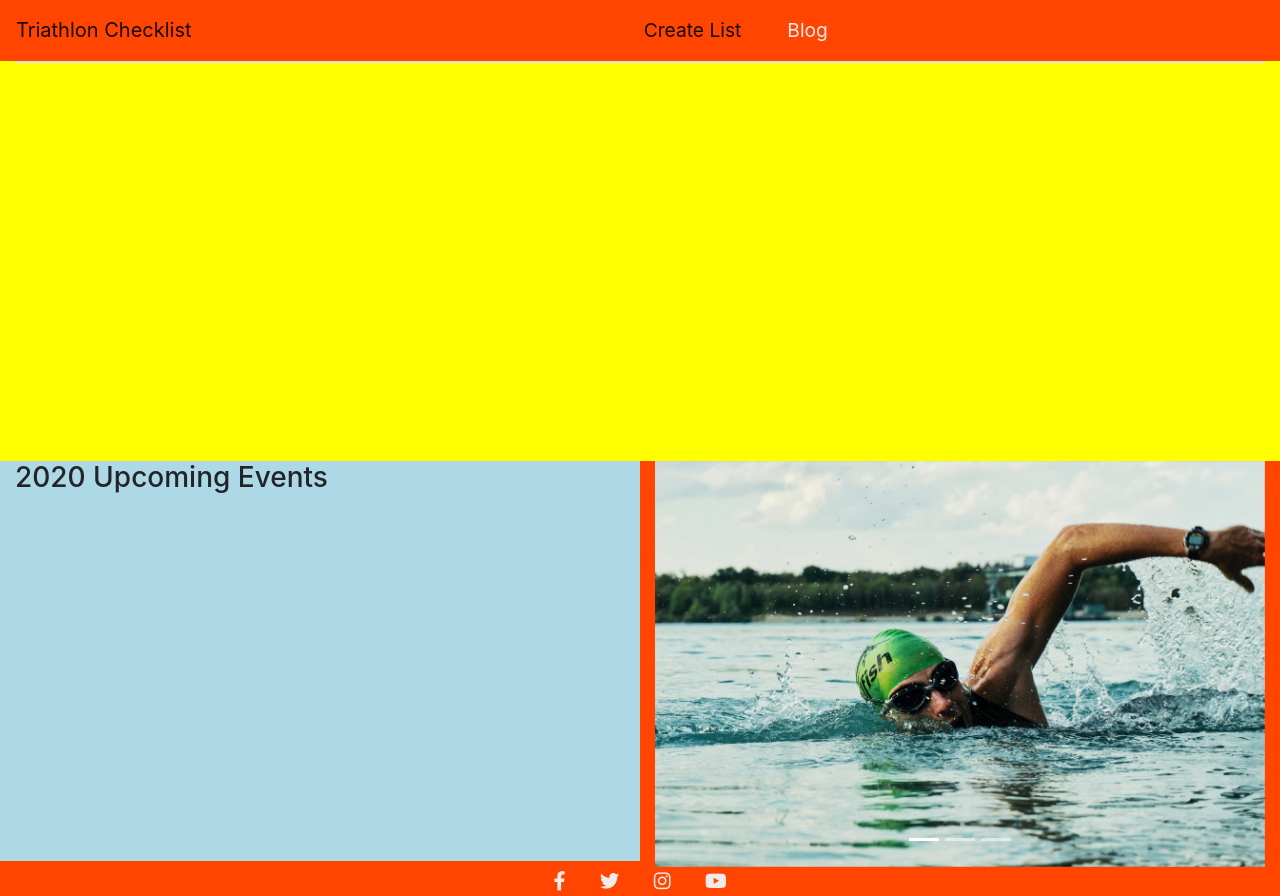
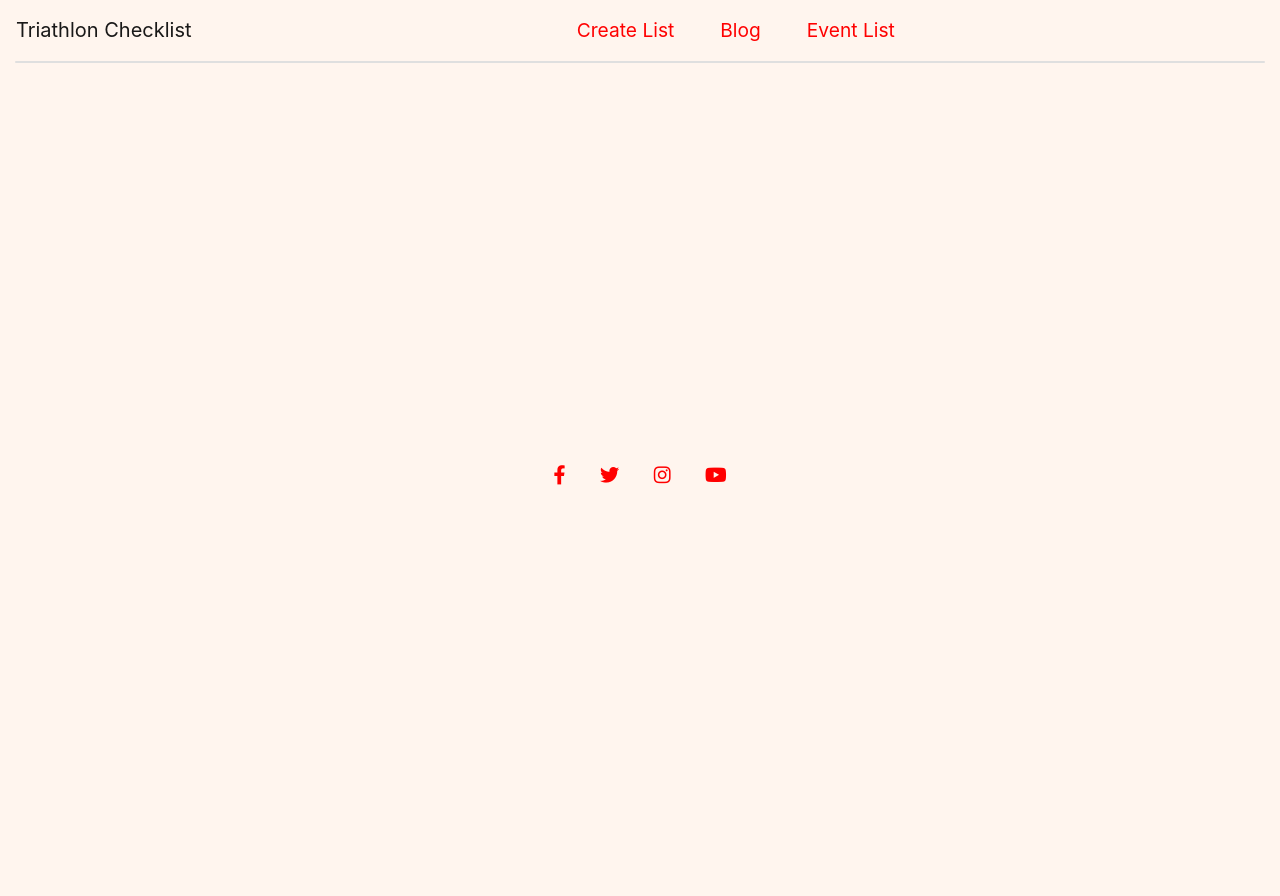
Before and after one commit to johnj974/triathlon-checklist, a Flask app: page / in a window 1280 px wide. After the commit the page ends 485 px from the top, so only its background shows below. Run offline with Flask 2, Linux system fonts and the light colour scheme; data that the repository does not hold is empty; some libraries are stand-ins or nearby versions.

Commit message:
working on events list

```diff
--- a/app.py
+++ b/app.py
@@ -20,8 +20,8 @@ mongo = PyMongo(app)
 @app.route("/home")
 def index():
     return render_template("home.html", check=mongo.db.checklist.find(),                            # check is assigned variable/ checklist is mongodb doc heading
-                                        events=mongo.db.events.find(),                              # events is assigned variable to mongodb heading
-                                        types=mongo.db.types.find())
+                                        types=mongo.db.types.find())                                # events is assigned variable to mongodb heading
+
 
 
 @app.route("/add_list")                                                                             # page for checklist addition
@@ -51,11 +51,17 @@ def insert_list():
     return redirect(url_for("index"))
 
 
-@app.route("/event_list", methods=["POST"])                                                        # function to generate new event list to home page
+@app.route("/event_list")                                                                            # page for events list
 def event_list():
-    types = mongo.db.types
-    types.insert_one(request.form.to_dict())
-    return redirect(url_for("index"))
+    return render_template("events.html", events=mongo.db.events.find())
+
+
+
+@app.route("/insert_event", methods=["POST"])                                                        # function to generate new event list to event page
+def insert_event():
+    events = mongo.db.events
+    events.insert_one(request.form.to_dict())
+    return redirect(url_for("event_list"))
 
 
 @app.route("/edit_checklist/<checklist_id>")                                                        # function to edit checklist
@@ -90,19 +96,8 @@ def delete_checklist(checklist_id):
     return redirect(url_for("index"))
 
 
-"""@app.route("/blog", methods=["POST"])                                                # blog function
-def blog():
-    events = mongo.db.events
-    events.insert_one(request.form.to_dict())
-    return redirect(url_for("blog_list"))"""
-
-
 
 if __name__ == "__main__":
     app.run(host=os.environ.get("IP"),
     port=int(os.environ.get("PORT")),
     debug=True)
-
-
-Pokemons = ["Pikachu", "Charizard", "Squirtle", "Jigglypuff",
-           "Bulbasaur", "Gengar", "Charmander", "Mew", "Lugia", "Gyarados"]
--- a/static/css/style.css
+++ b/static/css/style.css
@@ -1,17 +1,15 @@
 body{
-    background-color: orangered;
+    background-color: seashell;
     margin: 0;
     padding: 0;
 }
 
 #races{
-    background-color: lightblue;
     height: 50vh;
 }
 
 
 #checklist{
-    background-color: yellow;
     height: 50vh;
 }
 
@@ -28,7 +26,7 @@ ul li{
 }
 
 ul li i{
-    color:  #f2ebeb;
+    color:  red;
     transition: color 0.5s ease-in-out;
 }
 
@@ -37,7 +35,7 @@ ul li i:hover{
 }
 
 .navbar .nav-item .nav-link{
-    color:#f2ebeb;
+    color:red;
     text-align: right;
 }
 
@@ -47,25 +45,23 @@ ul li i:hover{
 }
 
 .navbar .navbar-toggler icon{
-    color:#f2ebeb;
+    color:red;
 }
 
 #selector{
     height: 80vh;
-    background-color: goldenrod;
+    background-color: seashell;
 }
 
 #swim{
-    background-color: red;
+    background-color:slategray;
     height: 70vh;
 }
 
 #cycle{
-    background-color: blue;
     height: 70vh;
 }
 
 #run{
-    background-color: gold;
     height: 70vh;
 }
--- a/templates/base.html
+++ b/templates/base.html
@@ -25,11 +25,14 @@
 
 			<div class="collapse navbar-collapse" id="navbarTogglerDemo02">
 				<ul class="navbar-nav mr-auto mt-2 mt-lg-0">
-					<li class="nav-item active">
+					<li class="nav-item">
 						<a class="nav-link" href="{{url_for('add_list')}}">Create List <span class="sr-only">(current)</span></a>
 					</li>
 					<li class="nav-item">
 						<a class="nav-link" href="{{url_for('blog_list')}}">Blog</a>
+					</li>
+                    <li class="nav-item">
+						<a class="nav-link" href="{{url_for('event_list')}}">Event List</a>
 					</li>
 				</ul>
 			</div>
@@ -57,6 +60,7 @@
 		integrity="sha384-wfSDF2E50Y2D1uUdj0O3uMBJnjuUD4Ih7YwaYd1iqfktj0Uod8GCExl3Og8ifwB6" crossorigin="anonymous">
 	</script>
 
+
 </body>
 
 </html>
--- a/templates/home.html
+++ b/templates/home.html
@@ -33,39 +33,5 @@
 			</div>
 		</div>
 	</div>
-	<div class="row">
-		<div id="races" class="col-md-6">
-            <h3> 2020 Upcoming Events</h3>
-                {% for event in events %}
-                    <p>Event Type: {{event.discipline_type}} Location: {{event.location}} Date: {{event.date}}</p>
-                {% endfor %}
-		</div>
-		<div id="disciplines" class="col-md-6">
-			<div id="carouselExampleCaptions" class="carousel slide" data-ride="carousel">
-				<ol class="carousel-indicators">
-					<li data-target="#carouselExampleCaptions" data-slide-to="0" class="active"></li>
-					<li data-target="#carouselExampleCaptions" data-slide-to="1"></li>
-					<li data-target="#carouselExampleCaptions" data-slide-to="2"></li>
-				</ol>
-				<div class="carousel-inner">
-					<div class="carousel-item active">
-						<img src="{{url_for('static', filename='css/images/swim.jpg')}}" class="d-block w-100" alt="athlete swimming">
-						<div class="carousel-caption d-none d-md-block">
-						</div>
-					</div>
-					<div class="carousel-item">
-						<img src="{{url_for('static', filename='css/images/bike.jpg')}}" class="d-block w-100" alt="athlete cycling">
-						<div class="carousel-caption d-none d-md-block">
-						</div>
-					</div>
-					<div class="carousel-item">
-						<img src="{{url_for('static', filename='css/images/run.jpg')}}" class="d-block w-100" alt="athlete running">
-						<div class="carousel-caption d-none d-md-block">
-						</div>
-					</div>
-				</div>
-			</div>
-		</div>
-	</div>
 </div>
 {% endblock %}
--- a/templates/list.html
+++ b/templates/list.html
@@ -41,10 +41,10 @@
 		</div>
 
 		<div id="run" class="col-md-4">
-            <form action="{{ url_for('insert_list')}}" method="POST">
+            <form action="{{url_for('insert_event')}}" method="POST">
                     <div class="form-group">
                         <label for="discipline_type">Create Event</label>
-                        <select class="form-control" id="discipline_type" name="discipline_type">
+                        <select class="form-control" id="types" name="discipline_type">
                         {% for type in types %}
                             <option value="{{ type.discipline_type }}">{{ type.discipline_type }}</option>
                         {% endfor %}
```
Also changed, not shown: templates/events.html (added, +9 -0 lines).
